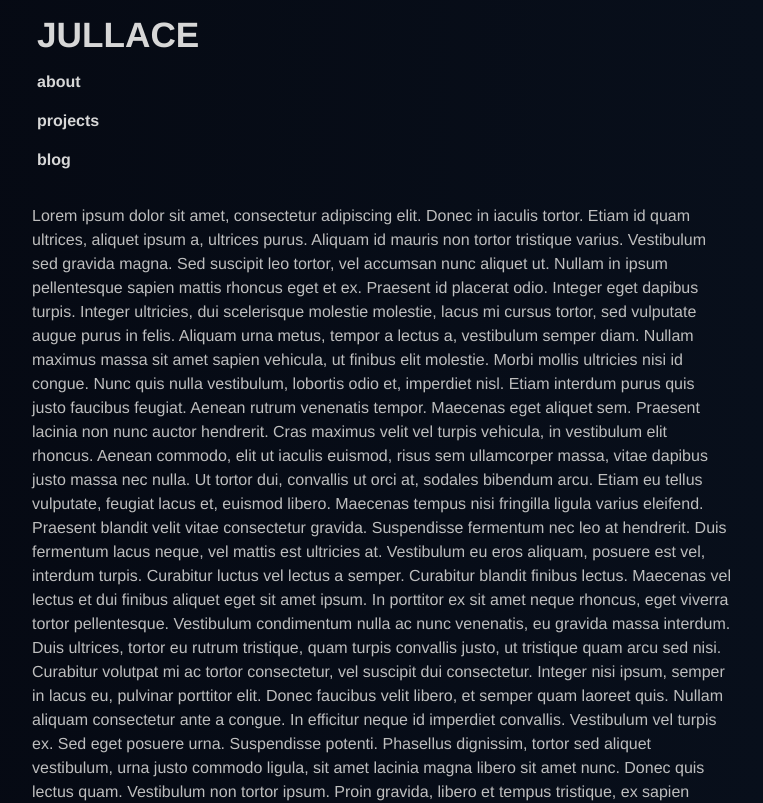
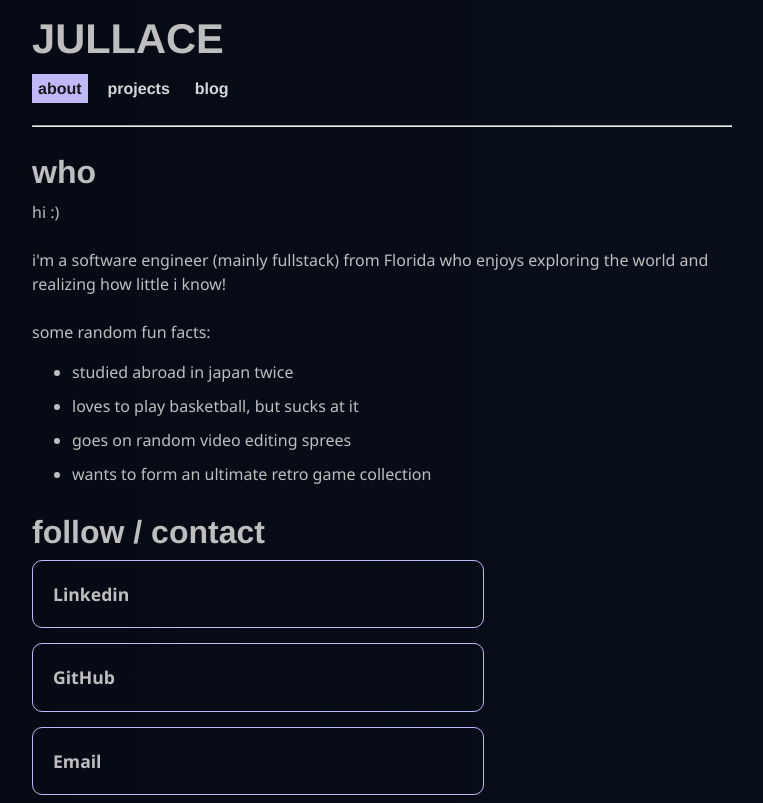
Before and after one commit to JULLACE/jullace.github.io, a React (Vite) app: page /about in a window 1280 px wide. Shown: the part 340-1143 px from the top of the page, without its empty margins (258-1021 px from the left). Built offline with nearby package versions, Linux system fonts and the light colour scheme.

Commit message:
Most of about page done, routers pretty much finished

```diff
--- /dev/null
+++ b/src/components/Card.jsx
@@ -0,0 +1,7 @@
+const Card = () => {
+    return (
+        <p> card </p>
+    )
+}
+
+export default Card
--- /dev/null
+++ b/src/components/MediaCard.jsx
@@ -0,0 +1,13 @@
+import "../css/content.css"
+
+const MediaCard = ({content, image}) => {
+    return (
+        <div className="media-card">
+            <span>
+                {content}
+            </span>
+        </div>
+    )
+}
+
+export default MediaCard
--- /dev/null
+++ b/src/css/content.css
@@ -0,0 +1,42 @@
+.content {
+    font-family: 'Segoe UI', Tahoma, Geneva, Verdana, sans-serif;
+    margin-bottom: 50px;
+}
+
+.content h1, .content h2 {
+    font-family: Helvetica, Arial, sans-serif;
+    margin-bottom: 4px;
+}
+
+.content p {
+    margin-top: 0;
+}
+
+.content li {
+    margin: 10px 0;
+}
+
+.media-list {
+    display: flex;
+    flex-direction: column;
+    gap: 15px;
+}
+
+.media-card {
+    max-width: 450px;
+    display: flex;
+    border: #c1b8f9 thin solid;
+    border-radius: 10px;
+    transition: 0.2s;
+}
+
+.media-card:hover {
+    color: black;
+    background-color: #c1b8f9;
+}
+
+.media-card span {
+    font-weight: bold;
+    font-size: 1.1em;
+    padding: 20px;
+}
--- a/src/index.css
+++ b/src/css/index.css
@@ -61,13 +61,12 @@
   text-decoration: underline;
 }
 
-
 .subtitle {
   color: rgb(59, 76, 93);
   font-size: 12px;
 }
 
-.items img {
+img {
   width: 220px;
   height: 220px;
   border-radius: 15px;
@@ -75,27 +74,28 @@
   transition: 0.1s;
 }
 
-.items img:hover {
+img:hover {
   translate: 0px -1px;
   box-shadow: rgba(32, 44, 58, 0.3) 3px 5px 3px 3px, rgba(36, 52, 64, 0.15) 3px 2px 1px 1px, rgba(36, 52, 64, 0.15) 3px 2px 1px 1px, rgba(36, 52, 64, 0.15) 3px 2px 1px 1px;
 }
 
 .title {
-  margin-top: 10px;
-  margin-bottom: 0;
+  margin-top: 15px;
+  margin-bottom: 10px;
   font-weight: bold;
-  font-size: 2.2em;
+  font-size: 2.6em;
   line-height: 1.1;
 }
 
 .nav {
+  display: flex;
+  align-items: center;
+  gap: 15px;
+
   margin-top: 5px;
   position: sticky;
   padding-left: 0;
   list-style-type: none;
-  display: flex;
-  flex-direction: column;
-  gap: 15px;
 }
 
 .nav .li, .nav a {
@@ -106,7 +106,7 @@
   color: #d7d7d7;
 }
 
-.nav .li:hover, .nav a:hover {
+.nav .li:hover, .nav a:hover, .nav .selected {
   padding: 6px;
   background-color: #c1b8f9;
   color: rgb(23, 23, 23);
--- a/src/main.jsx
+++ b/src/main.jsx
@@ -1,7 +1,7 @@
 import { StrictMode } from 'react'
 import { createRoot } from 'react-dom/client'
 import App from './App.jsx'
-import './index.css'
+import './css/index.css'
 
 
 createRoot(document.getElementById('root')).render(
--- a/src/pages/About.jsx
+++ b/src/pages/About.jsx
@@ -1,12 +1,34 @@
+import MediaCard from "../components/MediaCard"
+
 const About = () => {
     return (
-        <p>
-            Lorem ipsum dolor sit amet, consectetur adipiscing elit. Donec in iaculis tortor. Etiam id quam ultrices, aliquet ipsum a, ultrices purus. Aliquam id mauris non tortor tristique varius. Vestibulum sed gravida magna. Sed suscipit leo tortor, vel accumsan nunc aliquet ut. Nullam in ipsum pellentesque sapien mattis rhoncus eget et ex. Praesent id placerat odio. Integer eget dapibus turpis. Integer ultricies, dui scelerisque molestie molestie, lacus mi cursus tortor, sed vulputate augue purus in felis. Aliquam urna metus, tempor a lectus a, vestibulum semper diam. Nullam maximus massa sit amet sapien vehicula, ut finibus elit molestie. Morbi mollis ultricies nisi id congue. Nunc quis nulla vestibulum, lobortis odio et, imperdiet nisl. Etiam interdum purus quis justo faucibus feugiat.
-            Aenean rutrum venenatis tempor. Maecenas eget aliquet sem. Praesent lacinia non nunc auctor hendrerit. Cras maximus velit vel turpis vehicula, in vestibulum elit rhoncus. Aenean commodo, elit ut iaculis euismod, risus sem ullamcorper massa, vitae dapibus justo massa nec nulla. Ut tortor dui, convallis ut orci at, sodales bibendum arcu. Etiam eu tellus vulputate, feugiat lacus et, euismod libero. Maecenas tempus nisi fringilla ligula varius eleifend. Praesent blandit velit vitae consectetur gravida. Suspendisse fermentum nec leo at hendrerit. Duis fermentum lacus neque, vel mattis est ultricies at. Vestibulum eu eros aliquam, posuere est vel, interdum turpis.
-            Curabitur luctus vel lectus a semper. Curabitur blandit finibus lectus. Maecenas vel lectus et dui finibus aliquet eget sit amet ipsum. In porttitor ex sit amet neque rhoncus, eget viverra tortor pellentesque. Vestibulum condimentum nulla ac nunc venenatis, eu gravida massa interdum. Duis ultrices, tortor eu rutrum tristique, quam turpis convallis justo, ut tristique quam arcu sed nisi. Curabitur volutpat mi ac tortor consectetur, vel suscipit dui consectetur. Integer nisi ipsum, semper in lacus eu, pulvinar porttitor elit. Donec faucibus velit libero, et semper quam laoreet quis. Nullam aliquam consectetur ante a congue.
-            In efficitur neque id imperdiet convallis. Vestibulum vel turpis ex. Sed eget posuere urna. Suspendisse potenti. Phasellus dignissim, tortor sed aliquet vestibulum, urna justo commodo ligula, sit amet lacinia magna libero sit amet nunc. Donec quis lectus quam. Vestibulum non tortor ipsum. Proin gravida, libero et tempus tristique, ex sapien imperdiet arcu, id hendrerit ex ipsum quis elit. Donec faucibus leo nibh, id egestas tellus porttitor et. Maecenas molestie mattis tellus, quis sollicitudin metus sodales ut. Donec luctus ac quam et consequat.
-            Interdum et malesuada fames ac ante ipsum primis in faucibus. Maecenas non risus vel nisl auctor accumsan at nec libero. Proin in cursus arcu. Curabitur rhoncus, tellus eu viverra fermentum, nisi turpis vestibulum diam, non condimentum purus nunc ac velit. Aenean dapibus posuere enim eget auctor. Phasellus et dignissim lectus, in fringilla metus. Fusce scelerisque dignissim varius.
-        </p>
+        <div className="content">
+            <hr></hr>
+            <h1> who </h1>
+            <p> hi :)
+                <br />
+                <br />
+                i'm a software engineer
+                (mainly fullstack) from Florida
+                who enjoys exploring the world and
+                realizing how little i know!
+                <br />
+                <br />
+                some random fun facts:
+                <ul>
+                    <li> studied abroad in japan twice </li>
+                    <li> loves to play basketball, but sucks at it </li>
+                    <li> goes on random video editing sprees </li>
+                    <li> wants to form an ultimate retro game collection </li>
+                </ul>
+            </p>
+            <h1> follow / contact </h1>
+            <div className="media-list">
+                <MediaCard content={'Linkedin'}/>
+                <MediaCard content={'GitHub'}/>
+                <MediaCard content={'Email'}/>
+            </div>
+        </div>
     )
 }
 
--- a/src/pages/Blog.jsx
+++ b/src/pages/Blog.jsx
@@ -1,8 +1,9 @@
 const Blog = () => {
     return (
-        <p>
-            wip
-        </p>
+        <div className="content">
+            <hr></hr>
+            <p>wip</p>
+        </div>
     )
 }
 
--- a/src/pages/Layout.jsx
+++ b/src/pages/Layout.jsx
@@ -1,28 +1,27 @@
-import { Outlet, Link } from "react-router-dom";
+import { Outlet, Link, NavLink } from "react-router-dom";
 import pfp from '../assets/pfp.png'
+import '../css/content.css'
 
 const Layout = () => {
   return (
     <>
-      <Link to='/'><img src={pfp} /></Link>
+      <Link to='/about'><img src={pfp} /></Link>
       <span className='subtitle'>
         <a href='https://dreamcatalogue.bandcamp.com/album/rain-temple'>
           From Rain Temple by 2814, <br></br> a favorite of mine
         </a>
       </span>
 
+      <h1 className="title">JULLACE</h1>
       <ol className='nav'>
-        <li className='title'>
-          <Link to="/">JULLACE</Link>
+        <li>
+          <NavLink to="/about" className={({ isActive }) => isActive ? 'selected' : ''}>about</NavLink>
         </li>
         <li>
-          <Link to="/about">about</Link>
+          <NavLink to="/projects" className={({ isActive }) => isActive ? 'selected' : ''}>projects</NavLink>
         </li>
         <li>
-          <Link to="/projects">projects</Link>
-        </li>
-        <li>
-          <Link to="/blog">blog</Link>
+          <NavLink to="/blog" className={({ isActive }) => isActive ? 'selected' : ''}>blog</NavLink>
         </li>
       </ol>
       <Outlet />
--- a/src/pages/Projects.jsx
+++ b/src/pages/Projects.jsx
@@ -1,8 +1,11 @@
+import Card from "../components/Card"
+
 const Projects = () => {
     return (
-        <p>
-            projects
-        </p>
+        <div className="content">
+            <hr></hr>
+            <Card />
+        </div>
     )
 }
 
```
Also changed, not shown: src/css/project.css (added).
